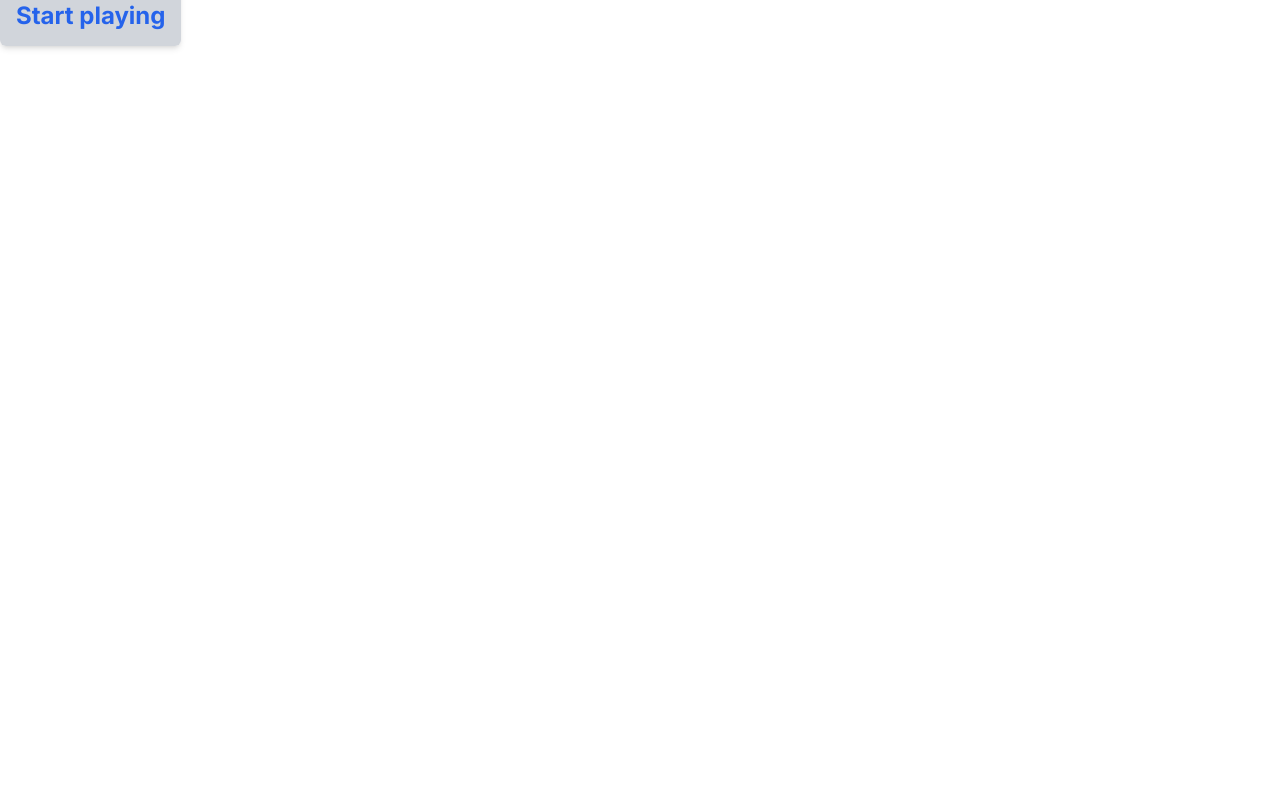
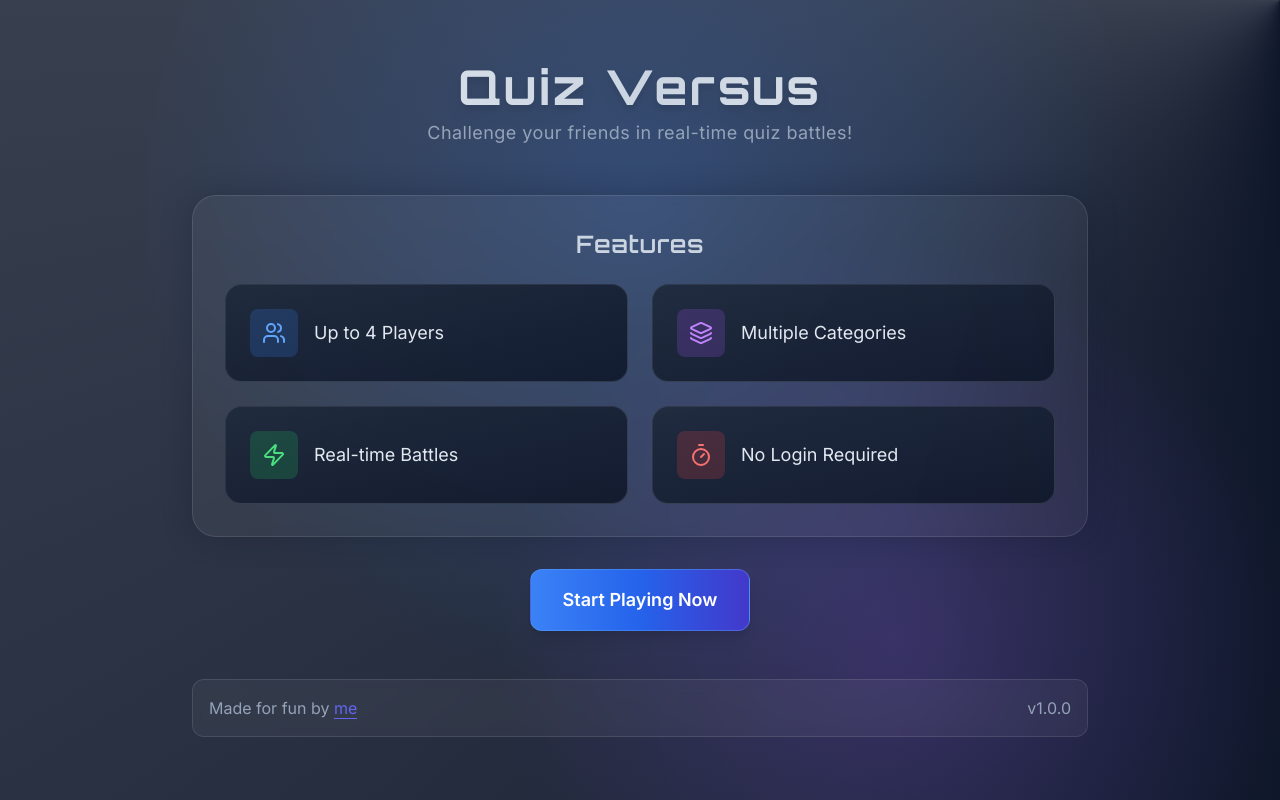
Before and after one commit to kaanmetep/quiz-versus, a Next.js app: page / in a window 1280 px wide. Built offline with nearby package versions, Linux system fonts and the light colour scheme.

Commit message:
Styling updates and rate limiting

```diff
--- a/app/components/Answers.jsx
+++ b/app/components/Answers.jsx
@@ -28,7 +28,7 @@ const Answers = ({
         {sortScores(results?.scores)?.map((score, index) => (
           <div
             key={index}
-            className="bg-white/10 backdrop-blur-sm rounded-lg p-4 grid grid-cols-[2fr_1fr_1fr] gap-10  "
+            className="bg-white/10 backdrop-blur-sm rounded-lg p-4 grid grid-cols-[2fr_1fr_1fr] gap-10 relative"
           >
             <div className="flex items-center  gap-2">
               <div className="bg-indigo-600 w-8 h-8 rounded-full flex items-center justify-center text-white font-bold ">
--- a/app/game/page.js
+++ b/app/game/page.js
@@ -88,7 +88,7 @@ const Page = () => {
           <div className="absolute inset-0 bg-[radial-gradient(circle_400px_at_70%_80%,#8B5CF640,transparent)]"></div>
 
           <div className="w-full max-w-4xl relative z-10">
-            <h1 className="text-center text-5xl font-bold text-transparent bg-clip-text bg-gradient-to-r from-slate-200 via-slate-300 to-slate-200 mb-2 drop-shadow-lg tracking-wider font-orbitron">
+            <h1 className="text-center text-3xl md:text-5xl font-bold text-transparent bg-clip-text bg-gradient-to-r from-slate-200 via-slate-300 to-slate-200 mb-2 drop-shadow-lg tracking-wider font-orbitron">
               Quiz Versus
             </h1>
             <p className="text-center text-slate-400 mb-12 text-lg tracking-wide">
--- a/app/page.js
+++ b/app/page.js
@@ -1,14 +1,100 @@
 import Link from "next/link";
+import { Users, Layers, Zap, Timer } from "lucide-react";
 
 export default function Home() {
   return (
-    <div className="">
-      <Link
-        href="/game"
-        className="text-blue-500 hover:text-blue-600 font-bold text-2xl p-4 bg-gray-200 rounded-md shadow-md hover:bg-gray-300 transition-all duration-300 "
-      >
-        Start playing
-      </Link>
+    <div className="min-h-screen bg-[conic-gradient(at_top_right,_var(--tw-gradient-stops))] from-slate-800/70 via-slate-900 to-slate-800/70 flex flex-col items-center justify-center p-4 relative overflow-hidden">
+      {/* Background gradients */}
+      <div className="absolute inset-0 bg-[radial-gradient(circle_500px_at_50%_200px,#3B82F640,transparent)]"></div>
+      <div className="absolute inset-0 bg-[radial-gradient(circle_400px_at_70%_80%,#8B5CF640,transparent)]"></div>
+
+      <div className="w-full max-w-4xl relative z-10">
+        {/* Header Section */}
+        <h1 className="text-center text-3xl md:text-5xl font-bold text-transparent bg-clip-text bg-gradient-to-r from-slate-200 via-slate-300 to-slate-200 mb-2 drop-shadow-lg tracking-wider font-orbitron">
+          Quiz Versus
+        </h1>
+        <p className="text-center text-slate-400 mb-12 text-lg tracking-wide">
+          Challenge your friends in real-time quiz battles!
+        </p>
+
+        {/* Features Section */}
+        <div className="backdrop-blur-sm bg-white/5 rounded-3xl shadow-[0_0_30px_rgba(15,_23,_42,_0.3)] p-8 border border-white/10 mb-8">
+          <h2 className="text-2xl font-semibold text-slate-300 mb-6 text-center tracking-wide font-orbitron">
+            Features
+          </h2>
+          <div className="grid grid-cols-1 md:grid-cols-2 gap-6">
+            <div className="group bg-gradient-to-br from-slate-800/90 to-slate-900/90 rounded-2xl p-6 transition-all duration-300 hover:scale-105 border border-white/10">
+              <div className="flex items-center space-x-4">
+                <div className="p-3 bg-blue-500/20 rounded-lg">
+                  <Users className="w-6 h-6 text-blue-400" />
+                </div>
+                <span className="text-slate-200 text-lg">Up to 4 Players</span>
+              </div>
+            </div>
+
+            <div className="group bg-gradient-to-br from-slate-800/90 to-slate-900/90 rounded-2xl p-6 transition-all duration-300 hover:scale-105 border border-white/10">
+              <div className="flex items-center space-x-4">
+                <div className="p-3 bg-purple-500/20 rounded-lg">
+                  <Layers className="w-6 h-6 text-purple-400" />
+                </div>
+                <span className="text-slate-200 text-lg">
+                  Multiple Categories
+                </span>
+              </div>
+            </div>
+
+            <div className="group bg-gradient-to-br from-slate-800/90 to-slate-900/90 rounded-2xl p-6 transition-all duration-300 hover:scale-105 border border-white/10">
+              <div className="flex items-center space-x-4">
+                <div className="p-3 bg-green-500/20 rounded-lg">
+                  <Zap className="w-6 h-6 text-green-400" />
+                </div>
+                <span className="text-slate-200 text-lg">
+                  Real-time Battles
+                </span>
+              </div>
+            </div>
+
+            <div className="group bg-gradient-to-br from-slate-800/90 to-slate-900/90 rounded-2xl p-6 transition-all duration-300 hover:scale-105 border border-white/10">
+              <div className="flex items-center space-x-4">
+                <div className="p-3 bg-red-500/20 rounded-lg">
+                  <Timer className="w-6 h-6 text-red-400" />
+                </div>
+                <span className="text-slate-200 text-lg">
+                  No Login Required
+                </span>
+              </div>
+            </div>
+          </div>
+        </div>
+
+        {/* CTA Button */}
+        <div className="text-center">
+          <Link
+            href="/game"
+            className="inline-block px-8 py-4 text-lg font-semibold text-white bg-gradient-to-r from-blue-500 via-blue-600 to-indigo-700 rounded-xl transition-all duration-300 hover:scale-105 hover:shadow-xl border border-blue-400/40 shadow-lg"
+          >
+            Start Playing Now
+          </Link>
+        </div>
+
+        {/* Footer */}
+        <footer className="mt-12">
+          <div className="bg-white/5 backdrop-blur-sm rounded-xl p-4 border border-white/10 flex justify-between items-center">
+            <p className="text-slate-400 font-inter">
+              Made for fun by{" "}
+              <a
+                href="https://github.com/kaanmetep"
+                className="text-indigo-500 hover:text-indigo-400 transition-colors border-b border-indigo-500"
+                target="_blank"
+                rel="noopener noreferrer"
+              >
+                me
+              </a>
+            </p>
+            <p className="text-slate-400 font-inter">v1.0.0</p>
+          </div>
+        </footer>
+      </div>
     </div>
   );
 }
```
Also changed, not shown: server.mjs (+29 -1 lines).
